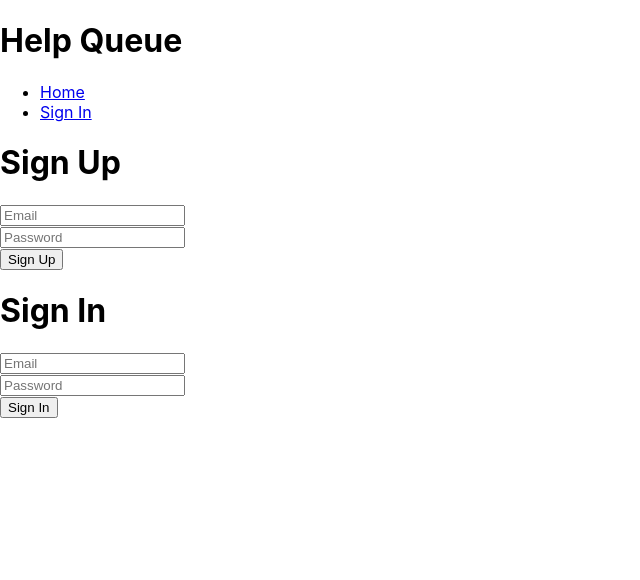
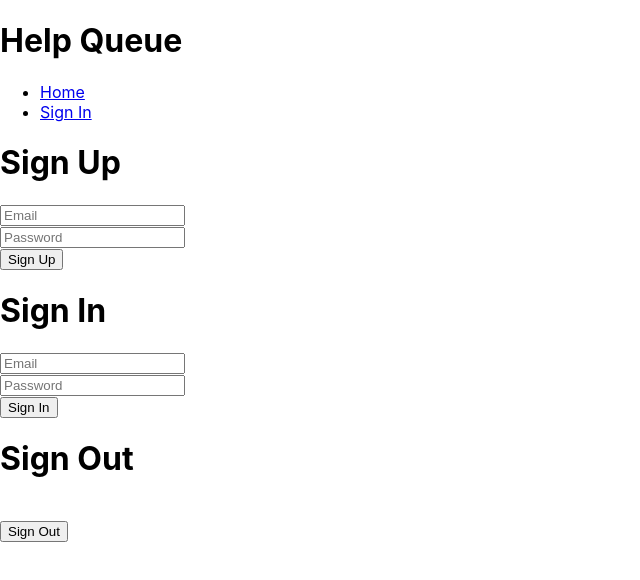
Before and after one commit to besure94/help-queue, a React (Create React App) app: page /sign-in in a window 1280 px wide. Shown: the top 580 px of the page, without its empty margins (0-640 px from the left). Built offline with nearby package versions, Linux system fonts and the light colour scheme; no server answers.

Commit message:
Add functionality for a user to sign out of their account.

```diff
--- a/src/components/SignIn.js
+++ b/src/components/SignIn.js
@@ -1,10 +1,11 @@
 import React, { useState } from "react";
 import { auth } from './../firebase';
-import { createUserWithEmailAndPassword, signInWithEmailAndPassword } from "firebase/auth";
+import { createUserWithEmailAndPassword, signInWithEmailAndPassword, signOut } from "firebase/auth";
 
 function SignIn() {
   const [signUpSuccess, setSignUpSuccess] = useState(null);
   const [signInSuccess, setSignInSuccess] = useState(null);
+  const [signOutSuccess, setSignOutSuccess] = useState(null);
 
   function doSignUp(event) {
     event.preventDefault();
@@ -29,6 +30,16 @@ function SignIn() {
       })
       .catch((error) => {
         setSignInSuccess(`There was an error signing in: ${error.message}`);
+      });
+  }
+
+  function doSignOut() {
+    signOut(auth)
+      .then(function() {
+        setSignOutSuccess(`You have successfully signed out.`);
+      })
+      .catch(function(error) {
+        setSignOutSuccess(`There was an error signing out: ${error.message}`);
       });
   }
 
@@ -69,6 +80,11 @@ function SignIn() {
         <br/>
         <button type="submit">Sign In</button>
       </form>
+
+      <h1>Sign Out</h1>
+      {signOutSuccess}
+      <br/>
+      <button onClick={doSignOut}>Sign Out</button>
     </React.Fragment>
   );
 }
```
